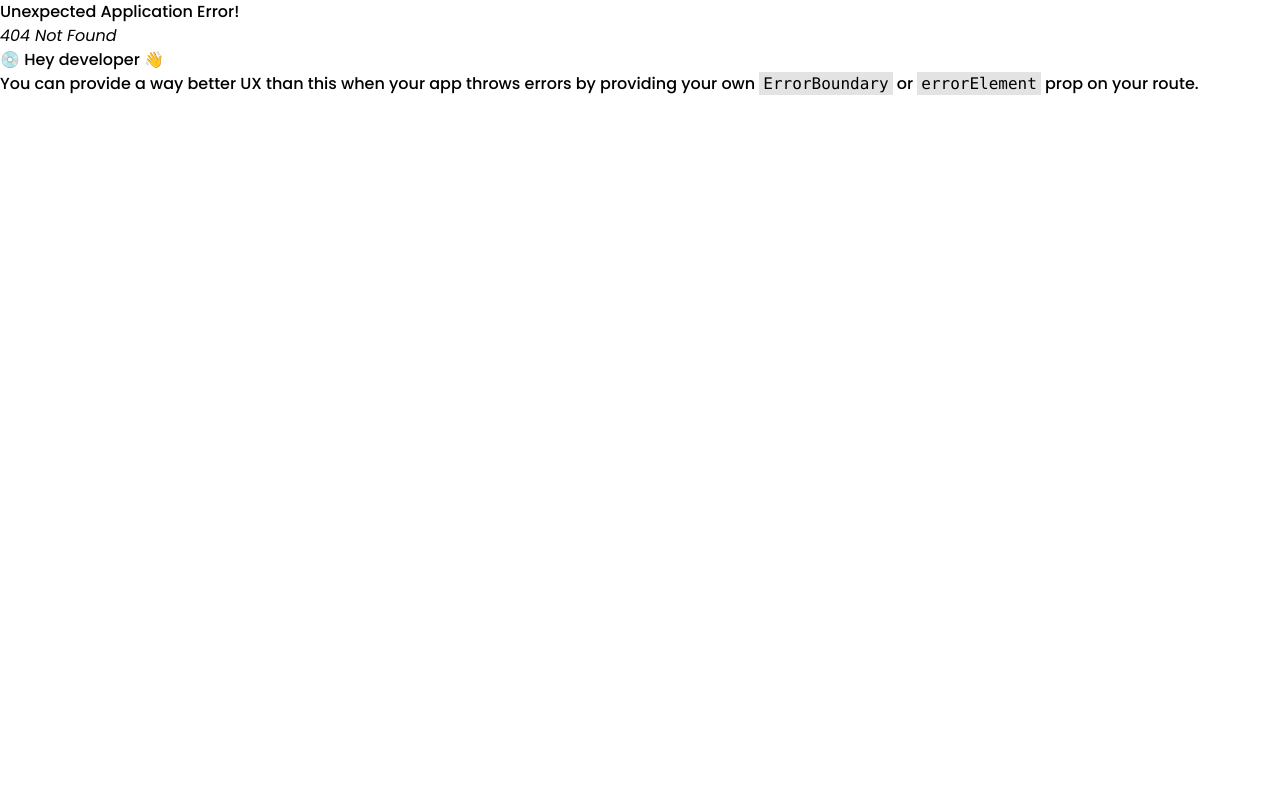
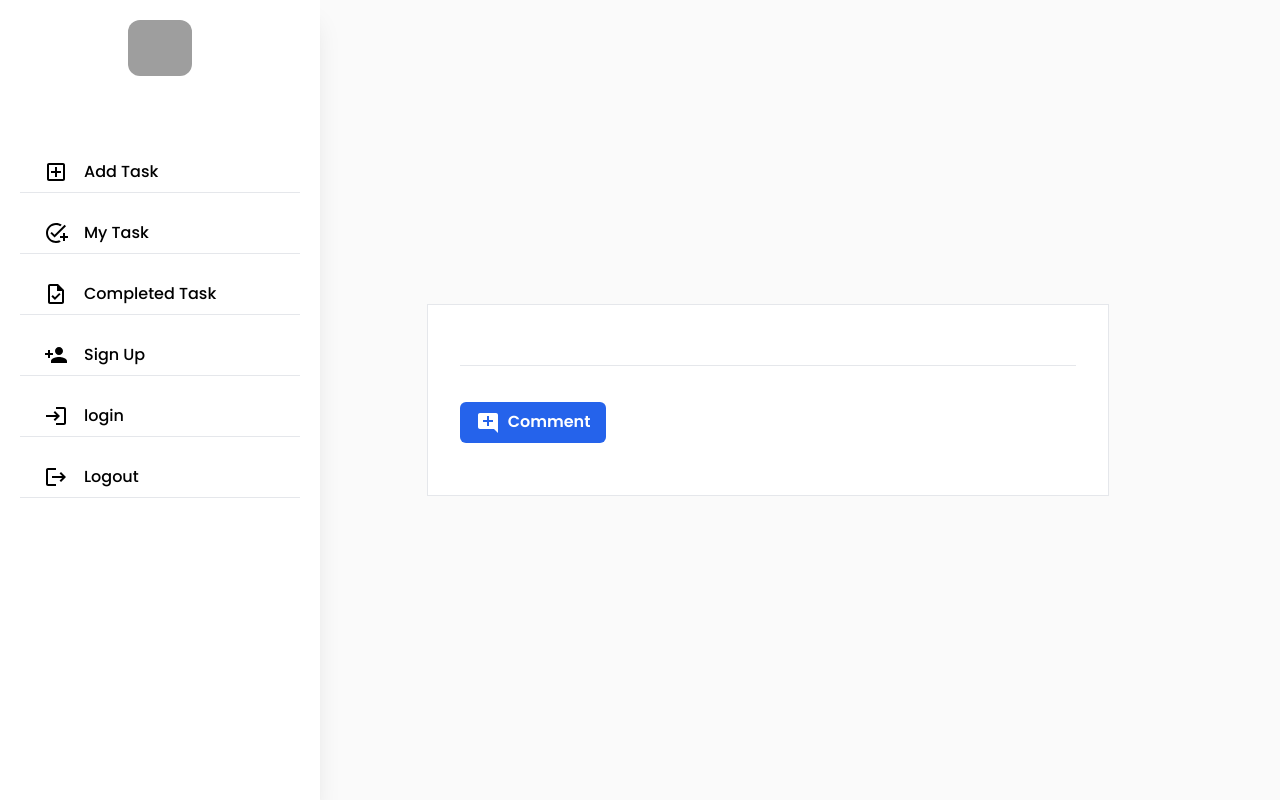
Before and after one commit to ShaahFardin/Motion, a React (Create React App) app: page /tasks/addcomment/1 in a window 1280 px wide. Before the commit this address had no page. Built offline with nearby package versions, Linux system fonts and the light colour scheme; no server answers; grey boxes are pictures that could not be loaded.

Commit message:
All CRUD operation successfull

```diff
--- a/src/pages/EditTask.js
+++ b/src/pages/AddComment.js
@@ -1,17 +1,17 @@
 import React, { useEffect, useState } from 'react';
+import TaskIcon from '@mui/icons-material/Task';
+import AddCommentIcon from '@mui/icons-material/AddComment';
 import { useNavigate, useParams } from 'react-router';
-import TaskIcon from '@mui/icons-material/Task';
 import { toast } from 'react-hot-toast';
 
-const EditTask = () => {
+const AddComment = () => {
 
     const router = useParams();
     const { id } = router;
-    const navigate = useNavigate();
 
     const [task, setTask] = useState({});
-    const [update, setUpdate] = useState(false);
-
+    // const [update, setUpdate] = useState(false);
+    const navigate = useNavigate()
 
     useEffect(() => {
         fetch(`http://localhost:5000/tasks/${id}`)
@@ -25,67 +25,55 @@ const EditTask = () => {
             .catch(err => {
                 console.log(err);
             })
-    }, [update, id])
-
-    console.log(task);
+    }, [ id])
 
     const handleUpdateTask = e => {
-        e.preventDefault();
-        const task = {
-            task: e.target.task.value,
-            img: e.target.image.value,
+
+        const comment = {
+            comment: e.target.comment.value
         }
+        e.preventDefault()
         fetch(`http://localhost:5000/task/edit/${id}`, {
             method: 'PATCH',
             headers: {
-                'content-type':"application/json"
+                'content-type': "application/json"
             },
-            body: JSON.stringify(task)
+            body: JSON.stringify(comment)
         })
-        .then( res => res.json())
-        .then( data => {
-            if(data.success){
+            .then(res => res.json())
+            .then(data => {
+                if (data.success) {
                     toast.success("Task Updated");
-                navigate('/myTask')
-            }else{
+                    navigate('/completedTask')
+                } else {
                     toast.error('Could not update')
                 }
             })
-        .catch(error=>{
+            .catch(error => {
                 console.log(error);
             })
     }
+
     return (
         <div className='w-full bg-[#FAFAFA] h-screen md:flex justify-center items-center '>
-            <div className='md:w-2/3 md:h-80 mt-40 bg-white w-full h-screen border'>
+            <div className='md:w-2/3 md:h-48 mt-20 md:mt-0 bg-white w-full h-screen border'>
                 <form onSubmit={handleUpdateTask} class="rounded px-8 pt-6 pb-8 mb-4">
                     <div className="mb-4">
                         <input
                             class=" appearance-none border-b-[1px]   w-full
                              py-2 px-3 text-gray-700 leading-tight focus:outline-none
                               focus:shadow-outline mb-5"
-
+                            defaultValue={task.comment}
                             id="username"
                             type="text"
-                            name='task'
-
-                            defaultValue={task.task} />
-                    </div>
-                    <div class="mb-6">
-
-                        <input class="appearance-none border-b-[1px]
-                        w-full py-2 px-3 text-gray-700 leading-tight focus:outline-none
-                         focus:shadow-outline"
-                            id="image" name='image' type="text" value={task.img} />
-                    </div>
-                    <div class="mb-6">
-                        <img src={task.img} alt='' className='w-32 object-cover rounded-md '/>
+                            name='comment'
+                        />
                     </div>
                     <div class="flex items-center justify-between">
                         <button class="bg-blue-600 text-white items-center
                          font-semibold py-2 px-4 rounded-md focus:outline-none
                          focus:shadow-outline" type="submit">
-                            <TaskIcon /> Update Task
+                            <AddCommentIcon className='mr-2' />Comment
                         </button>
                     </div>
                 </form>
@@ -95,4 +83,4 @@ const EditTask = () => {
     );
 };
 
-export default EditTask;
+export default AddComment;
--- a/src/pages/CompletedTask.js
+++ b/src/pages/CompletedTask.js
@@ -2,11 +2,13 @@ import React, { useEffect, useState } from 'react';
 import EditIcon from '@mui/icons-material/Edit';
 import DeleteIcon from '@mui/icons-material/Delete';
 import { toast } from 'react-hot-toast';
+import { useNavigate } from 'react-router';
 
 const CompletedTask = () => {
 
     const [completedTasks, setCompletedTask] = useState([]);
     const [update, setUpdate] = useState(false);
+    const navigate = useNavigate()
 
     useEffect(() => {
         fetch(`http://localhost:5000/task/completed`)
@@ -38,17 +40,30 @@ const CompletedTask = () => {
             })
     }
 
+
+    const handleAddComment = id => {
+        navigate(`/tasks/addcomment/${id}`)
+    }
+
     return (
         <div className='md:flex w-full h-screen bg-[#FAFAFA] justify-center items-center'>
             <div className='md:w-2/3 md:h-96 w-full h-screen '>
                 {
                     completedTasks.map(completed => {
                         return <div className='flex justify-between items-center p-5 bg-white my-3 rounded'>
-                            <span className='line-through  w-1/3 md:w-1/3'>{completed.task}</span>
-                            <span >Add Comment</span>
+                            <span
+                             className={`line-through  w-1/3 md:w-1/3 }`}>
+                                {completed.task}
+                            </span>
+                            <span
+                                className='cursor-pointer'
+                                onClick={() => handleAddComment(completed._id)} >
+                                Add Comment
+                            </span>
                             <span
                                 onClick={() => handleDelete(completed._id)}
-                                className=' text-slate-600 hover:text-red-500  cursor-pointer'>
+                                className=' text-slate-600 hover:text-red-500
+                                cursor-pointer'>
                                 <DeleteIcon />
                             </span>
                         </div>
--- a/src/routes/Router.js
+++ b/src/routes/Router.js
@@ -1,5 +1,6 @@
 import { createBrowserRouter } from "react-router-dom";
 import Main from "../layout/Main";
+import AddComment from "../pages/AddComment";
 import AddTask from "../pages/AddTask";
 import CompletedTask from "../pages/CompletedTask";
 import EditTask from "../pages/EditTask";
@@ -36,6 +37,10 @@ export const router = createBrowserRouter([
                 path: '/tasks/edit/:id',
                 element: <EditTask/>
             },
+            {
+                path: '/tasks/addcomment/:id',
+                element: <AddComment/>
+            },
         ]
     }
 ])
```
Lines whose indentation alone changed are shown as unchanged.
